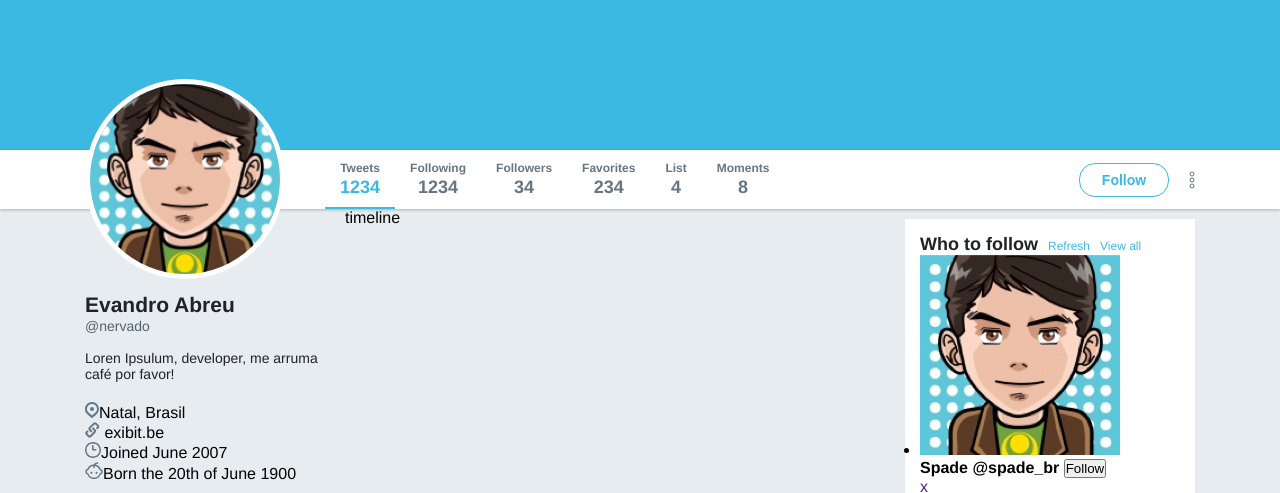
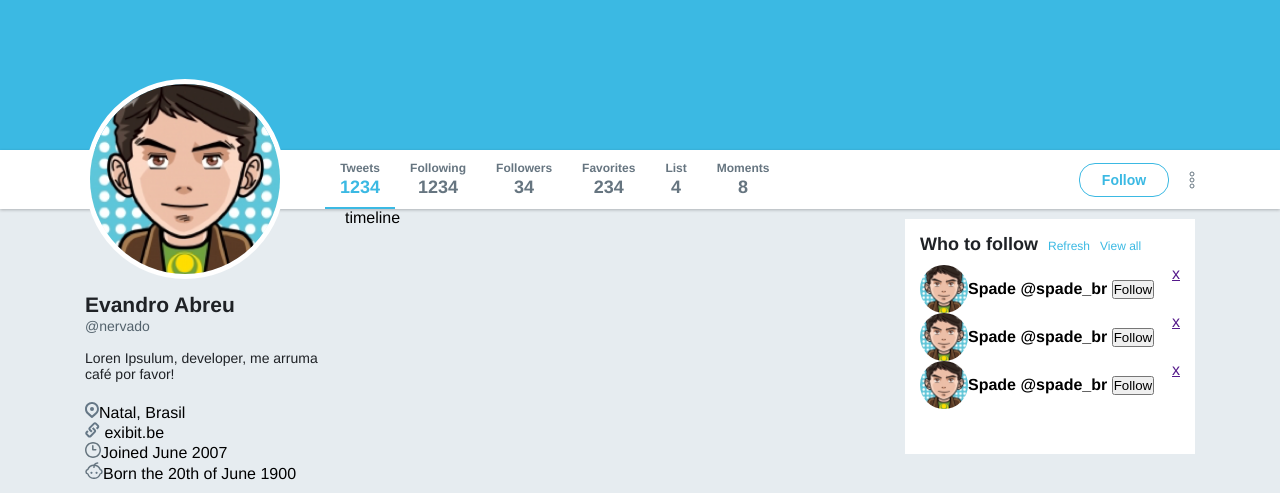
Before and after one commit to Nervado/clonetwitter, a plain HTML site: page index.html in a window 1280 px wide. Shown: the part 276-769 px from the top of the page. Drawn offline with Linux system fonts and the light colour scheme.

Commit message:
more styles

```diff
--- a/styles.css
+++ b/styles.css
@@ -331,3 +331,29 @@ div.wrapper-content aside.widgets .widget .title a::before {
   left: 0;
   top: 3px;
 }
+div.wrapper-content aside.widgets .follow ul {
+  list-style: none;
+  margin-top: 10px;
+}
+
+div.wrapper-content aside.widgets .follow ul li {
+  display: flex;
+  justify-content: space-between;
+}
+
+div.wrapper-content aside.widgets .follow ul li .profile {
+  display: flex;
+  align-items: center;
+}
+
+div.wrapper-content aside.widgets .follow ul li .profile img {
+  width: 48px;
+  height: 48px;
+  border-radius: 50%;
+}
+
+div.wrapper-content aside.widgets .follow ul li .profile i.info {
+  margin-left: 5px;
+  display: flex;
+  flex-direction: column;
+}
```
